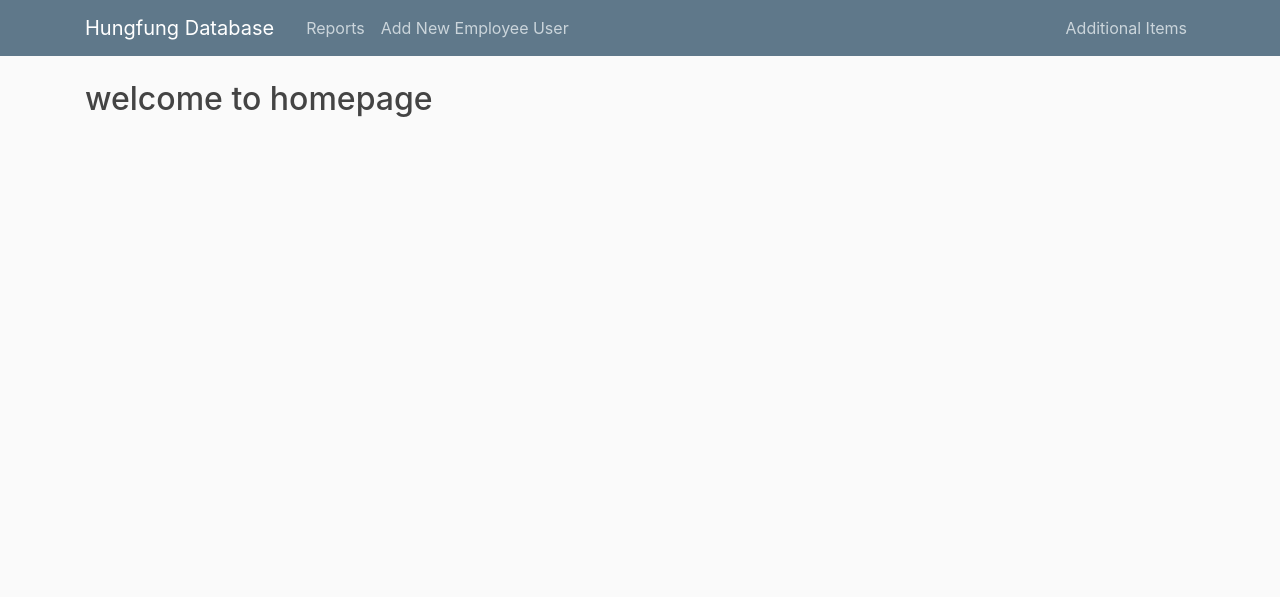
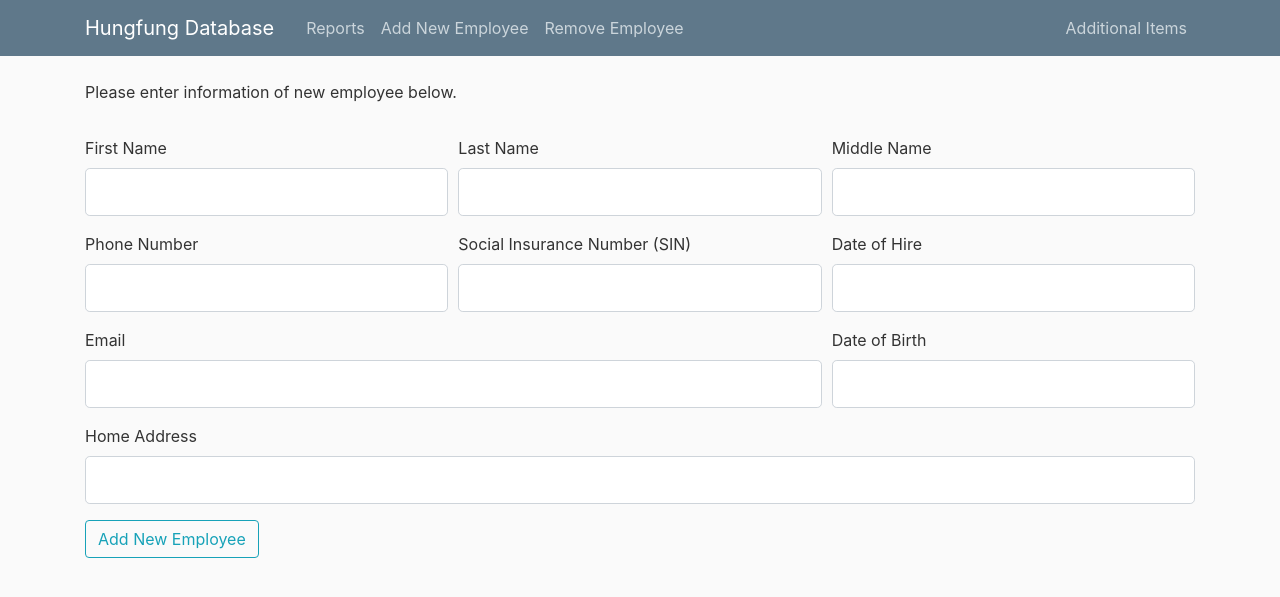
Before and after one commit to ShahramZaheri/cmpt354project, a Flask app: template templates/employee.html in a window 1280 px wide. Shown: the top 597 px of the page. Run offline with Flask 2, Linux system fonts and the light colour scheme; the template is opened without the code that fills it: values that come from a table or form of the project are taken from there, others are empty; some libraries are stand-ins or nearby versions.

Commit message:
added employee form

```diff
--- a/app.py
+++ b/app.py
@@ -1,7 +1,43 @@
 from flask import Flask, render_template, url_for, flash, redirect
-# from forms import RegistrationForm, BlogForm
+from forms import NewEmployeeForm
+import sqlite3
+import os.path
+print(os.path)
+print(os.getcwd())
+BASE_DIR = os.path.dirname(os.path.abspath(__file__))
+print("======================")
+print(BASE_DIR)
+db_path = os.path.join(BASE_DIR, "hungfung.db")
+conn = sqlite3.connect(db_path)
+app = Flask(__name__)
+app.config['SECRET_KEY'] = 'cmpt354'
+#Turn the results from the database into a dictionary
+def dict_factory(cursor, row):
+    d = {}
+    for idx, col in enumerate(cursor.description):
+        d[col[0]] = row[idx]
+    return d
 
-app = Flask(__name__)
 @app.route('/')
 def index():
     return render_template('index.html')
+
+@app.route('/employee', methods=['GET', 'POST'])
+def employee():
+    form=NewEmployeeForm()
+    return render_template('employee.html', form=form)
+
+@app.route('/report')
+def report():
+    conn = sqlite3.connect(db_path)
+    conn.row_factory = dict_factory
+    c = conn.cursor()
+    c.execute("SELECT * FROM employee")
+    employees = c.fetchall()
+    return render_template('report.html', employees=employees)
+
+
+@app.route('/removeEmployee', methods=['GET', 'POST'])
+def removeEmployee():
+    form=NewEmployeeForm()
+    return render_template('removeEmployee.html', form=form)
--- a/forms.py
+++ b/forms.py
@@ -2,17 +2,19 @@ from flask_wtf import FlaskForm
 from wtforms import StringField, PasswordField, SubmitField, BooleanField, TextField, TextAreaField, SelectField
 from wtforms.validators import DataRequired, Length, Email, EqualTo
 
-#Form for making a new user
-class RegistrationForm(FlaskForm):
-    username = StringField('Username', validators=[DataRequired(), Length(min=2, max=20)])
-    email = StringField('Email',validators=[DataRequired(), Email()])
-    password = PasswordField('Password', validators=[DataRequired()])
-    confirm_password = PasswordField('Confirm Password', validators=[DataRequired(), EqualTo('password')])
-    submit = SubmitField('Sign Up')
 
-#Form for making a new blog
-class BlogForm(FlaskForm):
-    username = SelectField('Username', choices=[], coerce=int)
-    title = StringField('Title', validators=[DataRequired()])
-    content = TextAreaField('Content', validators=[DataRequired()])
-    submit = SubmitField('Submit')
+
+#Form for inserting new employee
+class NewEmployeeForm(FlaskForm):
+    employee_first_name = StringField('First Name', validators=[DataRequired(), Length(min=1, max=10)])
+    employee_middle_name = StringField('Middle Name', validators=[DataRequired(), Length(min=1, max=25)])
+    employee_last_name = StringField('Last Name', validators=[DataRequired(), Length(min=1, max=25)])
+    employee_email = StringField('Email',validators=[DataRequired(), Email()])
+    employee_SIN = StringField('Social Insurance Number (SIN)', validators=[DataRequired(), Length(min=1, max=25)])
+    employee_phone = StringField('Phone Number', validators=[DataRequired(), Length(min=1, max=25)])
+    employee_Address= StringField('Home Address', validators=[DataRequired(), Length(min=1, max=25)])
+    employee_date_of_hire = StringField('Date of Hire', validators=[DataRequired(), Length(min=1, max=25)])
+    employee_date_of_birth = StringField('Date of Birth', validators=[DataRequired(), Length(min=1, max=25)])
+    submit = SubmitField('Add New Employee')
+
+# class removeEmployee(FlaskForm):
--- a/templates/employee.html
+++ b/templates/employee.html
@@ -1,15 +1,159 @@
 {% extends "layout.html" %}
 {% block content %}
-<!-- {% for post in posts %}
-<article class="media content-section">
-  <div class="media-body">
-    <div class="article-metadata">
-      <a class="mr-2" href="#">{{ post.username }}</a>
+<p> Please enter information of new employee below.</p>
+<form action="#" method="POST">
+  <fieldset class="form-group">
+  </fieldset>
+  <div class="form-row">
+    <!-- first name -->
+    <div class="form-group col-md-4">
+      {{ form.employee_first_name.label(class="form-control-label") }}
+
+      {% if form.employee_first_name.errors %}
+      {{ form.employee_first_name(class="form-control form-control-lg is-invalid") }}
+      <div class="invalid-feedback">
+        {% for error in form.employee_first_name.errors %}
+        <span>{{ error }}</span>
+        {% endfor %}
+      </div>
+      {% else %}
+      {{ form.employee_first_name(class="form-control form-control-lg") }}
+      {% endif %}
     </div>
-    <h2><a class="article-title" href="#">{{ post.title }}</a></h2>
-    <p class="article-content">{{ post.content }}</p>
+    <!-- last name -->
+
+    <div class="form-group col-md-4">
+      {{ form.employee_last_name.label(class="form-control-label") }}
+
+      {% if form.employee_last_name.errors %}
+      {{ form.employee_last_name(class="form-control form-control-lg is-invalid") }}
+      <div class="invalid-feedback">
+        {% for error in form.employee_last_name.errors %}
+        <span>{{ error }}</span>
+        {% endfor %}
+      </div>
+      {% else %}
+      {{ form.employee_last_name(class="form-control form-control-lg") }}
+      {% endif %}
+    </div>
+    <!-- middle name -->
+    <div class="form-group col-md-4">
+      {{ form.employee_middle_name.label(class="form-control-label") }}
+
+      {% if form.employee_middle_name.errors %}
+      {{ form.employee_middle_name(class="form-control form-control-lg is-invalid") }}
+      <div class="invalid-feedback">
+        {% for error in form.employee_middle_name.errors %}
+        <span>{{ error }}</span>
+        {% endfor %}
+      </div>
+      {% else %}
+      {{ form.employee_middle_name(class="form-control form-control-lg") }}
+      {% endif %}
+    </div>
   </div>
-</article>
-{% endfor %} -->
-<h2>welcome to homepage</h2>
+  <div class="form-row">
+    <!-- phone number  -->
+    <div class="form-group col-md-4">
+      {{ form.employee_phone.label(class="form-control-label") }}
+
+      {% if form.employee_phone.errors %}
+      {{ form.employee_phone(class="form-control form-control-lg is-invalid") }}
+      <div class="invalid-feedback">
+        {% for error in form.employee_phone.errors %}
+        <span>{{ error }}</span>
+        {% endfor %}
+      </div>
+      {% else %}
+      {{ form.employee_phone(class="form-control form-control-lg") }}
+      {% endif %}
+    </div>
+    <!-- employee_SIN -->
+    <div class="form-group col-md-4">
+      {{ form.employee_SIN.label(class="form-control-label") }}
+
+      {% if form.employee_SIN.errors %}
+      {{ form.employee_SIN(class="form-control form-control-lg is-invalid") }}
+      <div class="invalid-feedback">
+        {% for error in form.employee_SIN.errors %}
+        <span>{{ error }}</span>
+        {% endfor %}
+      </div>
+      {% else %}
+      {{ form.employee_SIN(class="form-control form-control-lg") }}
+      {% endif %}
+    </div>
+    <!-- employee_date_of_hire -->
+    <div class="form-group col-md-4">
+      {{ form.employee_date_of_hire.label(class="form-control-label") }}
+
+      {% if form.employee_date_of_hire.errors %}
+      {{ form.employee_date_of_hire(class="form-control form-control-lg is-invalid") }}
+      <div class="invalid-feedback">
+        {% for error in form.employee_date_of_hire.errors %}
+        <span>{{ error }}</span>
+        {% endfor %}
+      </div>
+      {% else %}
+      {{ form.employee_date_of_hire(class="form-control form-control-lg") }}
+      {% endif %}
+    </div>
+  </div>
+  <div class="form-row">
+    <!-- employee_email -->
+    <div class="form-group col-md-8">
+      {{ form.employee_email.label(class="form-control-label") }}
+
+      {% if form.employee_email.errors %}
+      {{ form.employee_email(class="form-control form-control-lg is-invalid") }}
+      <div class="invalid-feedback">
+        {% for error in form.employee_email.errors %}
+        <span>{{ error }}</span>
+        {% endfor %}
+      </div>
+      {% else %}
+      {{ form.employee_email(class="form-control form-control-lg") }}
+      {% endif %}
+    </div>
+    <div class="form-group col-md-4">
+      {{ form.employee_date_of_birth.label(class="form-control-label") }}
+
+      {% if form.employee_date_of_birth.errors %}
+      {{ form.employee_date_of_birth(class="form-control form-control-lg is-invalid") }}
+      <div class="invalid-feedback">
+        {% for error in form.employee_date_of_birth.errors %}
+        <span>{{ error }}</span>
+        {% endfor %}
+      </div>
+      {% else %}
+      {{ form.employee_date_of_birth(class="form-control form-control-lg") }}
+      {% endif %}
+    </div>
+
+  </div>
+  <div class="form-row">
+    <div class="form-group col-md-12">
+      {{ form.employee_Address.label(class="form-control-label") }}
+
+      {% if form.employee_Address.errors %}
+      {{ form.employee_Address(class="form-control form-control-lg is-invalid") }}
+      <div class="invalid-feedback">
+        {% for error in form.employee_Address.errors %}
+        <span>{{ error }}</span>
+        {% endfor %}
+      </div>
+      {% else %}
+      {{ form.employee_Address(class="form-control form-control-lg") }}
+      {% endif %}
+    </div>
+
+  </div>
+
+
+
+
+    <div class="form-group">
+      {{ form.submit(class="btn btn-outline-info") }}
+    </div>
+</form>
 {% endblock content %}
--- a/templates/layout.html
+++ b/templates/layout.html
@@ -34,10 +34,11 @@
             </button>
             <div class="collapse navbar-collapse" id="navbarToggle">
               <div class="navbar-nav mr-auto">
-                <a class="nav-item nav-link" href="#">Reports
+                <a class="nav-item nav-link" href="{{ url_for('report') }}">Reports
                 </a>
-                <a class="nav-item nav-link" href="#">Add New Employee
-                  User
+                <a class="nav-item nav-link" href="{{ url_for('employee') }}">Add New Employee
+                </a>
+                <a class="nav-item nav-link" href="{{ url_for('removeEmployee') }}">Remove Employee
                 </a>
                 <!-- <a class="nav-item nav-link" href="#">Add
                   Blog</a> -->
--- /dev/null
+++ b/templates/removeEmployee.html
@@ -0,0 +1,5 @@
+{% extends "layout.html" %}
+{% block content %}
+
+<p>Please enter the informaiton of the employee below.</p>
+{% endblock content %}
```
Also changed, not shown: schema.sql (added, +40 -0 lines), templates/report.html (added, +14 -0 lines), hungfung.db (added), 1 other file.
